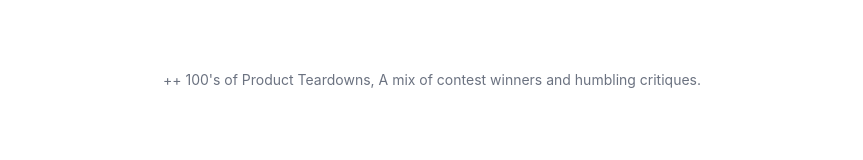
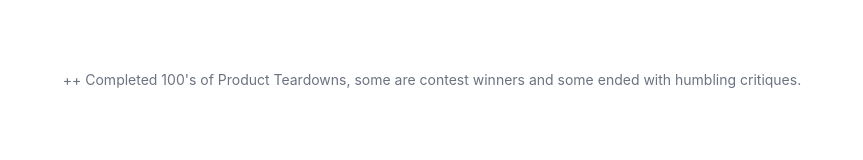
Before and after one commit to MrForward/Portfolio-site, a Next.js app: page /projects in a window 1280 px wide. Shown: the part 944-1104 px from the top of the page, without its empty margins (208-1071 px from the left). Built offline with nearby package versions, Linux system fonts and the light colour scheme.

Commit message:
Cleanup debug logs and update text

```diff
--- a/components/NowPlaying.js
+++ b/components/NowPlaying.js
@@ -69,14 +69,9 @@ export default function NowPlaying() {
                 }
                 const data = await res.json();
 
-                // Debug log for production troubleshooting
-                console.log('NowPlaying: Received data', data);
-
                 // Only update if we have valid song data
                 if (data.title) {
                     setSong(data);
-                } else {
-                    console.warn('NowPlaying: No song title in invalid data', data);
                 }
             } catch (err) {
                 console.error('Error fetching music data:', err);
--- a/pages/projects.js
+++ b/pages/projects.js
@@ -15,7 +15,7 @@ export default function Projects() {
 
                 {/* Additional callout */}
                 <p className="text-center text-gray-500 dark:text-gray-400 mt-8 text-sm">
-                    ++ 100's of Product Teardowns, A mix of contest winners and humbling critiques.
+                    ++ Completed 100's of Product Teardowns, some are contest winners and some ended with humbling critiques.
                 </p>
             </section>
         </Layout>
```
